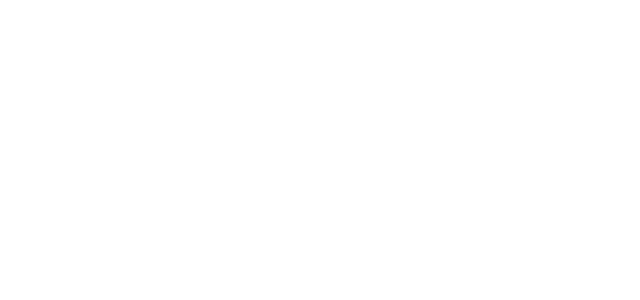
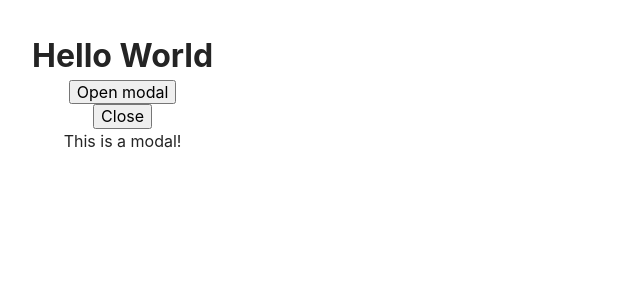
Before and after one commit to Nickylood/react-hw-1, a React (Vite) app: page / in a window 1280 px wide. Shown: the top 300 px of the page, without its empty margins (0-640 px from the left). Built offline with nearby package versions, Linux system fonts and the light colour scheme.

Commit message:
4 модуль работа с модальным окном

```diff
--- a/src/components/App/App.jsx
+++ b/src/components/App/App.jsx
@@ -1,13 +1,13 @@
-
+import { useToggle } from "../../hooks/useToggle.js";
+import Modal from "../Modal.jsx";
 
 export default function App() {
-
-
-
-
+  const { isOpen, open, close } = useToggle(true);
   return (
     <>
-
+      <h1>Hello World</h1>
+      <button onClick={open}>Open modal</button>
+      <Modal isOpen={isOpen} onClose={close} />
     </>
   );
 }
--- /dev/null
+++ b/src/components/Modal.jsx
@@ -0,0 +1,14 @@
+const Modal = ({ isOpen, onClose }) => {
+  if (!isOpen) return null;
+
+  return (
+    <div>
+      <span onClick={onClose}>
+        <button>Close</button>
+      </span>
+      <p>This is a modal!</p>
+    </div>
+  );
+};
+
+export default Modal;
--- /dev/null
+++ b/src/hooks/useToggle.js
@@ -0,0 +1,11 @@
+import { useState } from "react";
+
+export const useToggle = (initialState = false) => {
+  const [isOpen, setIsOpen] = useState(initialState);
+
+  const open = () => setIsOpen(true);
+
+  const close = () => setIsOpen(false);
+
+  return { isOpen, open, close };
+};
```
Also changed, not shown: src/articl-api.js (added, +13 -0 lines).
